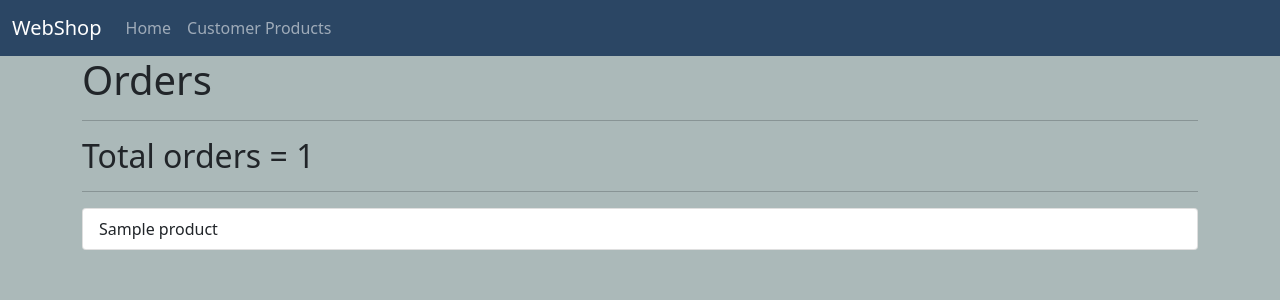
After one commit to ringomag/shopProject, a Django app: page /customerProducts/1/ in a window 1280 px wide. The commit adds this page. Shown: the top 300 px of the page. Run offline with Django 3.2, Linux system fonts and the light colour scheme; tables that the repository leaves empty hold one stand-in row (values such as "Sample post").

Commit message:
with customers products details

```diff
--- a/shop/models.py
+++ b/shop/models.py
@@ -10,7 +10,7 @@ class Customer(models.Model):
     phone = models.IntegerField()
 
     def __str__(self):
-        return self.firstName + self.lastName
+        return self.firstName +' '+ self.lastName
 
 class Category(models.Model):
     categoryName = models.CharField(max_length=50)
--- /dev/null
+++ b/shop/templates/orderDetails.html
@@ -0,0 +1,15 @@
+{% extends 'base.html' %}
+{% load static %}
+
+
+{% block content %}
+<h1>Orders</h1>
+<hr>
+<h2>Total orders =  {{orders_count}}</h2>
+<hr>
+<ul class="list-group">
+    {% for order in orders %}
+    <li class="list-group-item">{{order.product}}</li>
+    {% endfor %}
+</ul>
+{% endblock %}
--- a/shop/templates/subcategories.html
+++ b/shop/templates/subcategories.html
@@ -3,7 +3,7 @@
 
 {% block content %}
 <h1>Products</h1>
-<ul class="list-group list-group-horizontal">
+<ul class="list-group">
     {% for product in subcategoryChild %}
     <li class="list-group-item" id="{{product.id}}">{{ product.productName }}</li>
     {% endfor %}
--- a/shop/urls.py
+++ b/shop/urls.py
@@ -5,6 +5,8 @@ from . import views
 urlpatterns = [
     path('', views.index, name='index'),
     path('customerProducts/', views.customerProducts, name='customerProducts'),
+    path('customerProducts/<str:pk>/', views.order_details, name='details'),
+
     path('categories/<str:pk>/', views.categoryList, name="categories"),
     path('categories/<str:pk>/<str:sk>/', views.subcategoryList, name="subcategories"),
 ]
--- a/shop/views.py
+++ b/shop/views.py
@@ -23,4 +23,11 @@ def subcategoryList(request, pk, sk):
     return render(request, 'subcategories.html', {"category":category, "subcategory":subcategory, "subcategoryChild":subcategoryChild})
 
 def customerProducts(request):
-    return render(request, 'customerProducts.html', {})
+    customers = Customer.objects.all()
+    return render(request, 'customerProducts.html', {"customers":customers})
+
+def order_details(request, pk):
+    customers = Customer.objects.get(id=pk)
+    orders = customers.order_set.all()
+    orders_count = orders.count()
+    return render(request, 'orderDetails.html', {"customers":customers, "orders":orders, "orders_count":orders_count})
```
Also changed, not shown: shop/templates/customerProducts.html (+27 -0 lines), 1 other file.
